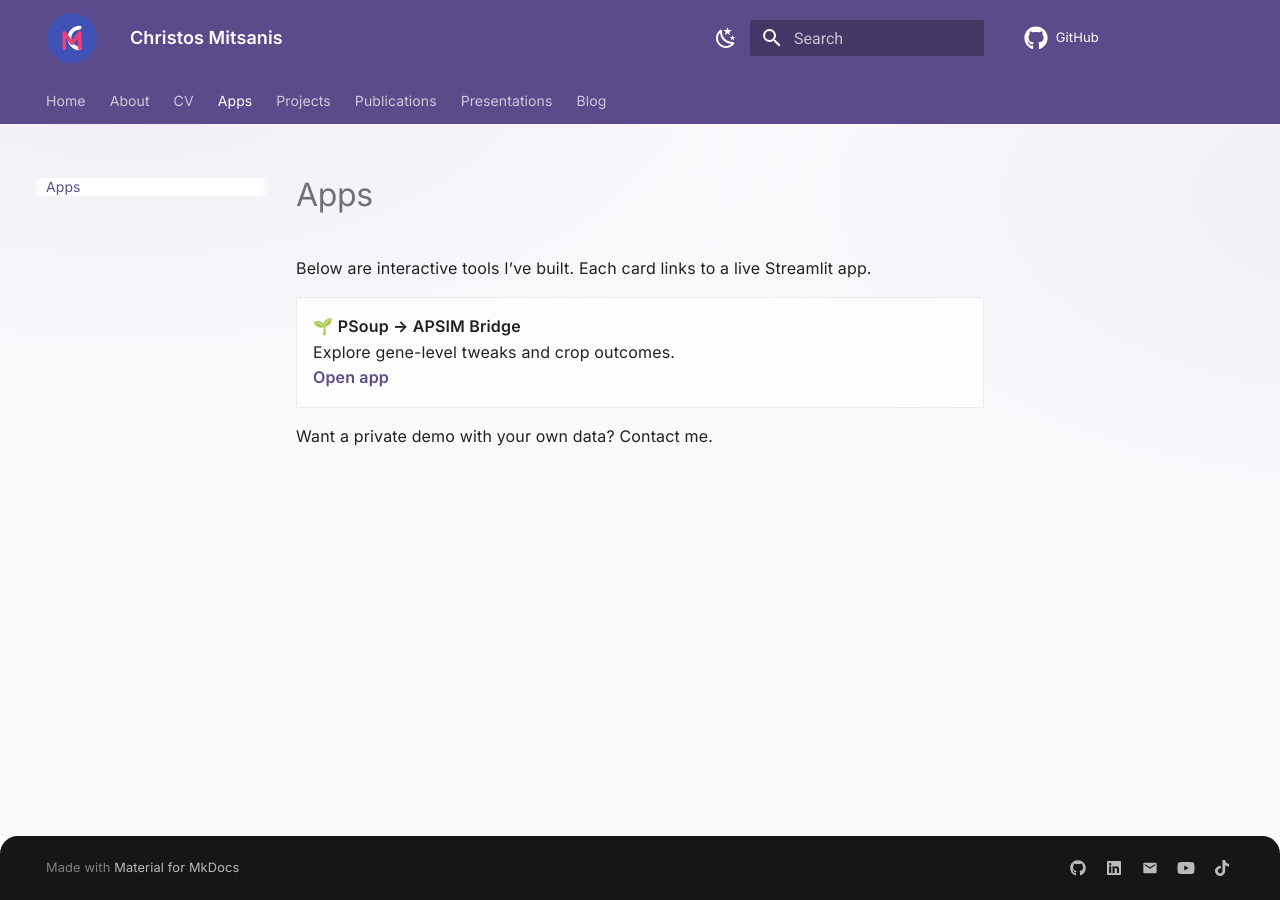
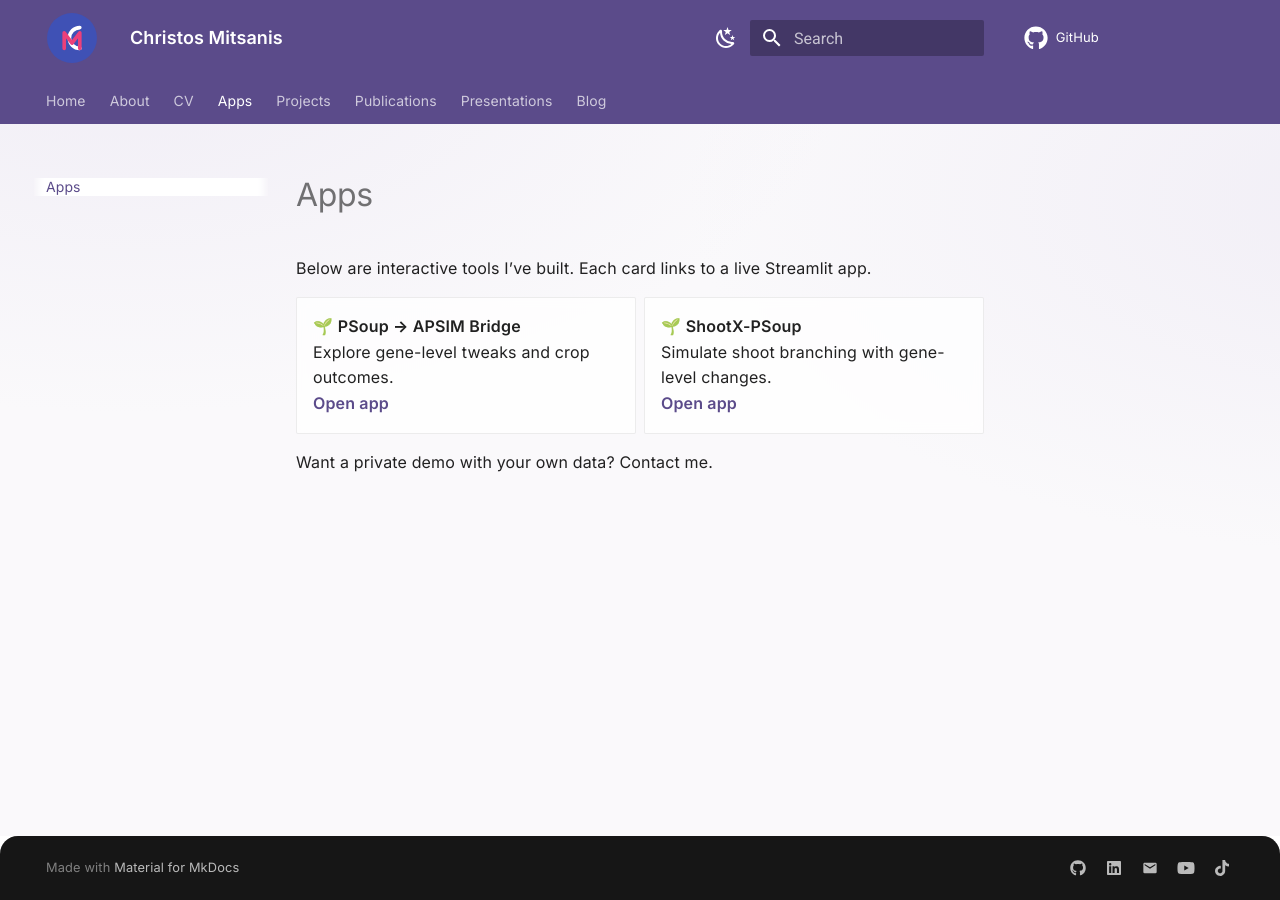
Before and after one commit to CMits/CM_Website, an MkDocs documentation site: the page built from docs/apps.md, in a window 1280 px wide. Built offline with MkDocs 1.6.1 and Material for MkDocs 9.7.7, drawn with Linux system fonts in a browser that asks for light colours; comment, search, counter and statistics services are not loaded.

Commit message:
Add ShootX-PSoup app link

```diff
--- a/docs/apps.md
+++ b/docs/apps.md
@@ -9,6 +9,10 @@ Below are interactive tools I’ve built. Each card links to a live Streamlit ap
   Explore gene-level tweaks and crop outcomes.
   **[Open app](https://psoup-apsim.streamlit.app/)**
 
+- 🌱 **ShootX-PSoup**
+  Simulate shoot branching with gene-level changes.
+  **[Open app](https://shootx-psoup.streamlit.app/)**
+
 
 
 </div>
```
